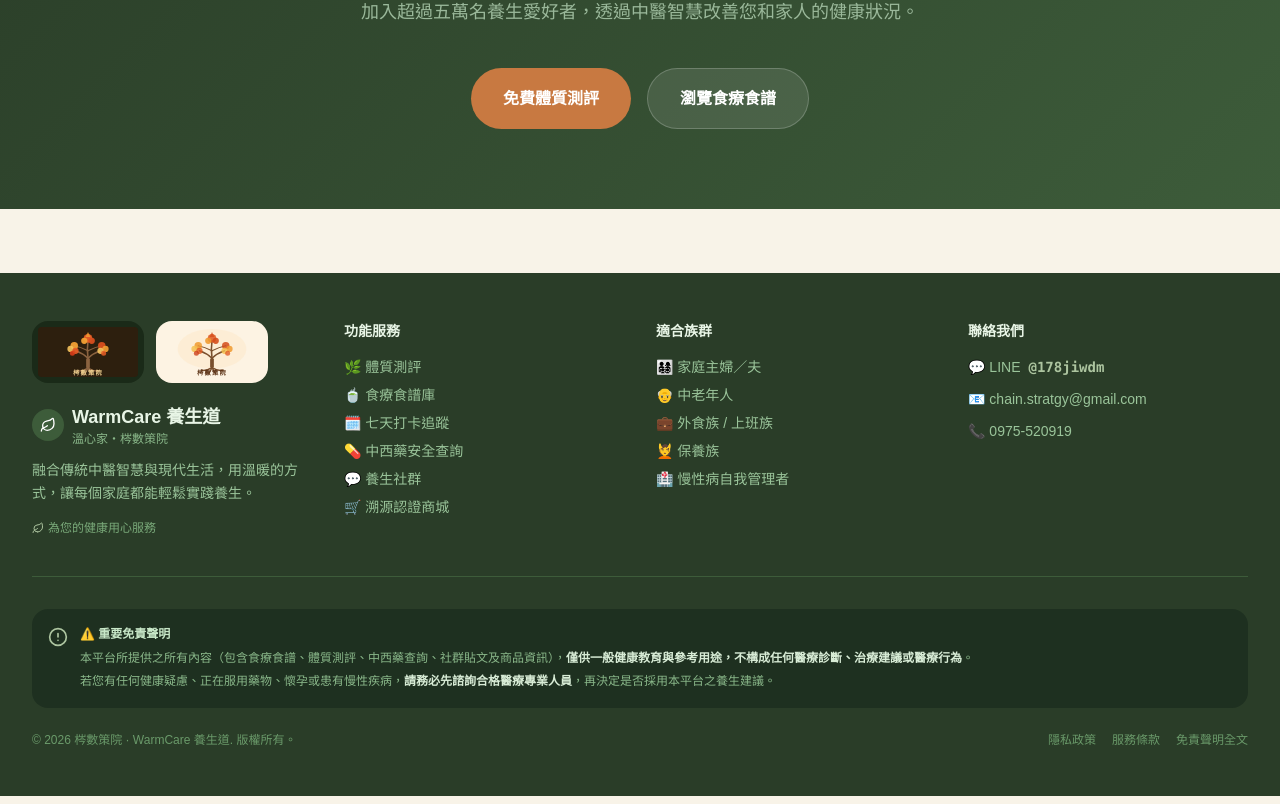
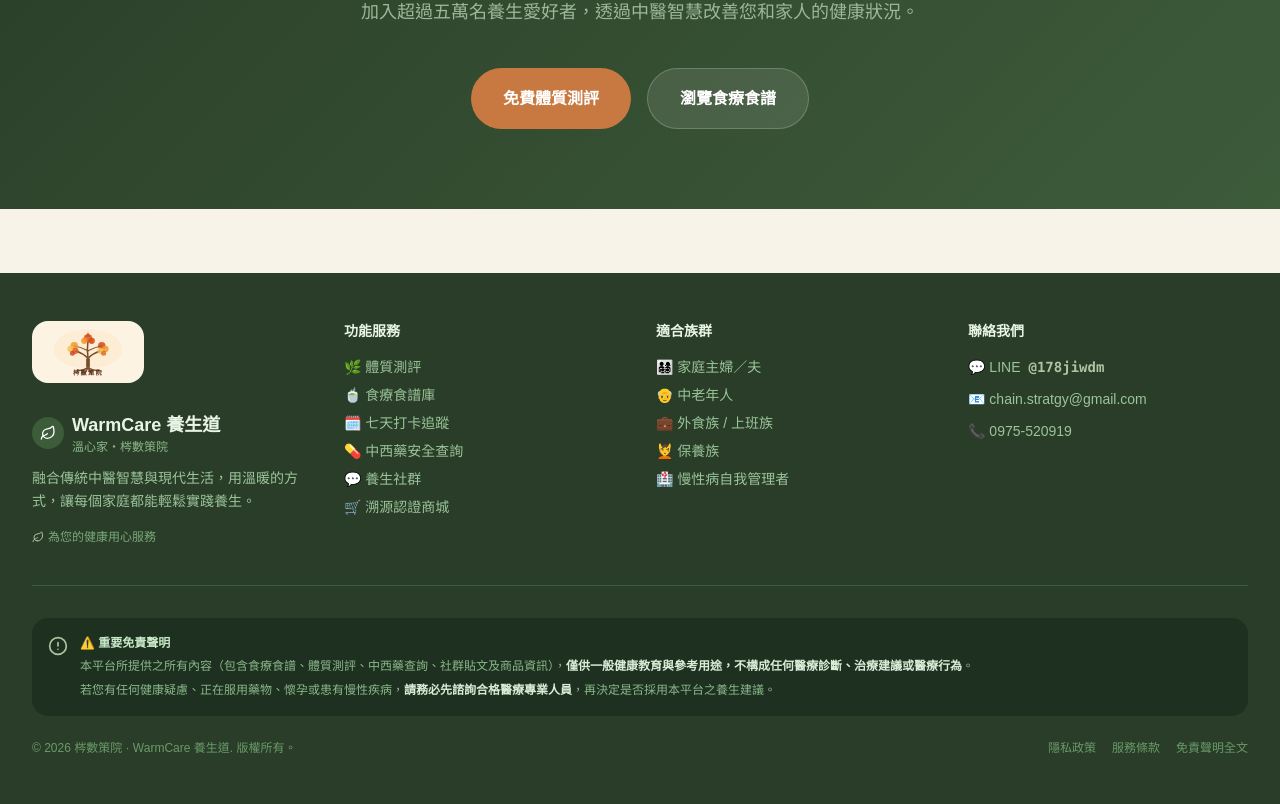
Before and after one commit to yuchen1114066/chain-strategy, a Next.js app: page / in a window 1280 px wide. Shown: the part 3865-4669 px from the top of the page. Built offline with nearby package versions, Linux system fonts and the light colour scheme.

Commit message:
feat: show only beige logo in footer
https://claude.ai/code/session_01PhiErQi7aKncBtHBZi1HSU

```diff
--- a/src/components/Footer.tsx
+++ b/src/components/Footer.tsx
@@ -10,11 +10,8 @@ export default function Footer() {
 
           {/* Brand */}
           <div className="lg:col-span-1">
-            <div className="mb-5 flex gap-3 items-center">
-              <div className="rounded-2xl overflow-hidden p-1.5" style={{ background: "#1a2a18" }}>
-                <Image src="/chengshu-logo.svg" alt="梣數策院" width={100} height={50} className="object-contain" />
-              </div>
-              <div className="rounded-2xl overflow-hidden p-1.5" style={{ background: "#fdf3e3" }}>
+            <div className="mb-5">
+              <div className="rounded-2xl overflow-hidden p-1.5 inline-block" style={{ background: "#fdf3e3" }}>
                 <Image src="/chengshu-logo-beige.svg" alt="梣數策院" width={100} height={50} className="object-contain" />
               </div>
             </div>
```
